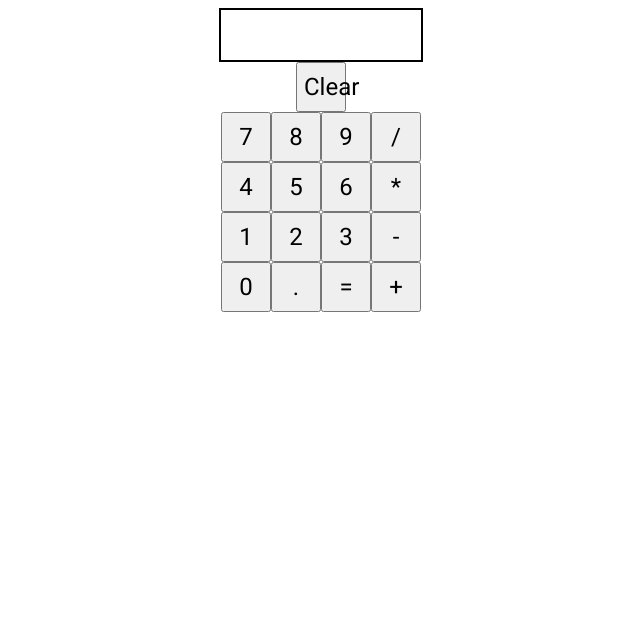
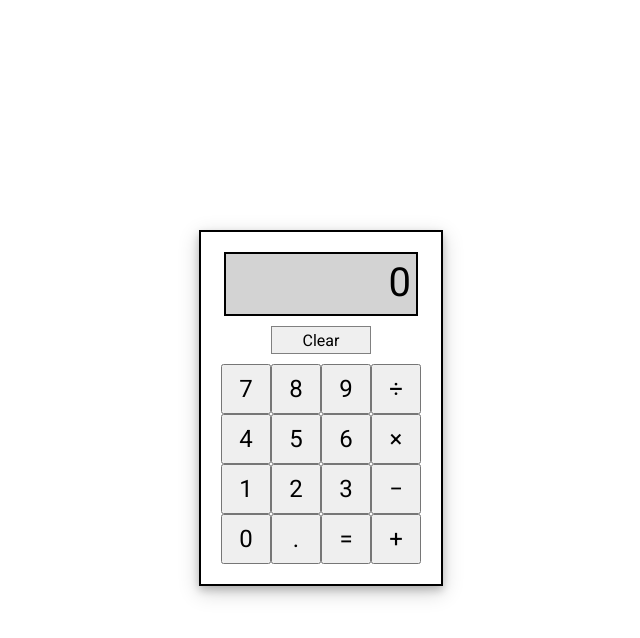
Before and after one commit to NewVoyage68/calculator, a plain HTML site: page index.html in a window 1280 px wide. Both pictures are taken after a click on the button "Clear". Shown: the whole page, without its empty margins (319-959 px from the left). Drawn offline with Linux system fonts and the light colour scheme.

Commit message:
Add decimal point & button effect

```diff
--- a/script.js
+++ b/script.js
@@ -6,14 +6,16 @@ const divide = (a, b) => a / b;
 function operate(a, op, b) {
     a = Number(a);
     b = Number(b);
+    let returnValue;
+
     switch (op) {
         case '+':
             return add(a, b);
-        case '-':
+        case '−':
             return subtract(a, b);
-        case '*':
+        case '×':
             return multiply(a, b);
-        case '/':
+        case '÷':
             return divide(a, b);
     }
 }
@@ -21,12 +23,13 @@ function operate(a, op, b) {
 let a = '';
 let b = '';
 let op = '';
+let result = '';
 
 buttonsGenerate = [
     ['Clear'],
-    ['7', '8', '9', '/'],
-    ['4', '5', '6', '*'],
-    ['1', '2', '3', '-'],
+    ['7', '8', '9', '÷'],
+    ['4', '5', '6', '×'],
+    ['1', '2', '3', '−'],
     ['0', '.', '=', '+']
 ]
 
@@ -38,9 +41,20 @@ for (const row of buttonsGenerate) {
         btn = document.createElement('button');
         btn.textContent = text;
         btn.id = text;
+
         btn.addEventListener('click', (e) => {
-            [a, op, b] = handleClick(e.target.id, a, op, b)
+            [a, op, b, result] = handleClick(e.target.id, a, op, b);
         });
+        btn.addEventListener('mousedown', (e) => {
+            e.target.style.border = '3px solid red';
+        });
+        btn.addEventListener('mouseup', (e) => {
+            e.target.style.border = '1px solid gray';
+        });
+        btn.addEventListener('mouseleave', (e) => {
+            e.target.style.border = '1px solid gray';
+        });
+
         div.appendChild(btn);
     }
     wrapper.appendChild(div);
@@ -49,18 +63,27 @@ for (const row of buttonsGenerate) {
 function getBtnType(btnText) {
     if ('0123456789'.includes(btnText)) {
         return 'num';
-    } else if ('+-*/'.includes(btnText)) {
+    } else if ('+−×÷'.includes(btnText)) {
         return 'op';
     } else {
         return btnText;
     }
 }
 
-function calculatorDisplay(a, b) {
-    if (b === '') {
-        return a;
+function calculatorDisplay(a, b, result) {
+    let returnValue;
+    if (result !== '') {
+        returnValue = String(result);
+    } else if (b === '') {
+        returnValue = a;
     } else {
-        return b;
+        returnValue = b;
+    }
+
+    if (returnValue.slice(-1) === '.') {
+        return returnValue;
+    } else {
+        return +Number(returnValue).toFixed(5);
     }
 }
 
@@ -68,15 +91,32 @@ function handleClick(btnText, a, op, b) {
     const btnType = getBtnType(btnText);
     const display = document.querySelector('#display');
 
+    if (btnType === 'Clear') {
+            a = '';
+            op = '';
+            b = '';
+    }
+    if (result !== '') {
+        if (btnType === 'op') {
+            a = result;
+        }
+        result = '';
+    }
     if (op === '') {
         if (btnType === 'num') {
             a += btnText;
         }
-        if (a !== '' && btnType === 'op') {
+        if (btnType === '.' && !a.includes('.')) {
+            a += btnText;
+        }
+        if (a !== '' && a.slice(-1) !== '.' && btnType === 'op') {
             op = btnText;
         }
     } else {
         if (btnType === 'num') {
+            b += btnText;
+        }
+        if (btnType === '.' && !b.includes('.')) {
             b += btnText;
         }
         if (btnType === 'op') {
@@ -84,12 +124,33 @@ function handleClick(btnText, a, op, b) {
             b = '';
         }
         if (b !== '' && btnType === '=') {
-            a = operate(a, op, b);
+            result = String(operate(a, op, b));
+            if (result === 'Infinity' || result === 'NaN') {
+                alert("Don't try that!");
+            }
+
+            a = '';
             op = '';
             b = '';
         }
     }
-    console.log(`${a}${op}${b}`);
-    display.textContent = calculatorDisplay(a, b);
-    return [a, op, b];
+
+    //Number too long
+    let numbersOmitted = '';
+
+    if (a.length > 7) {
+        a = a.slice(0, 7);
+        numbersOmitted = '...';
+    }
+    if (b.length > 7) {
+        b = b.slice(0, 7);
+        numbersOmitted = '...';
+    }
+    if (result.length > 7) {
+        result = result.slice(0, 7);
+        numbersOmitted = '...';
+    }
+
+    display.textContent = calculatorDisplay(a, b, result) + numbersOmitted;
+    return [a, op, b, result];
 }
--- a/styles.css
+++ b/styles.css
@@ -1,19 +1,32 @@
 * {
     font-family: Roboto, sans-serif;
+}
+
+body {
+    height: 100vh;
+    display: flex;
+    justify-content: center;
+    align-items: center;
 }
 
 #wrapper {
     display: flex;
     flex-direction: column;
-    justify-content: center;
     align-items: center;
+    border: 2px solid black;
+    box-shadow: 0 4px 8px 0 rgba(0, 0, 0, 0.2), 0 6px 20px 0 rgba(0, 0, 0, 0.19);
+    padding: 20px;
 }
 
 #display {
     border: 2px solid black;
-    font-size: 35px;
-    width: 200px;
+    font-size: 40px;
+    width: 180px;
     height: 50px;
+    text-align: right;
+    padding: 5px;
+    margin-bottom: 10px;
+    background-color: lightgray;
 }
 
 button {
@@ -21,3 +34,10 @@ button {
     height: 50px;
     font-size: 24px;
 }
+
+#Clear {
+    width: 100px;
+    height: 28px;
+    font-size: 16px;
+    margin-bottom: 10px;
+}
```
